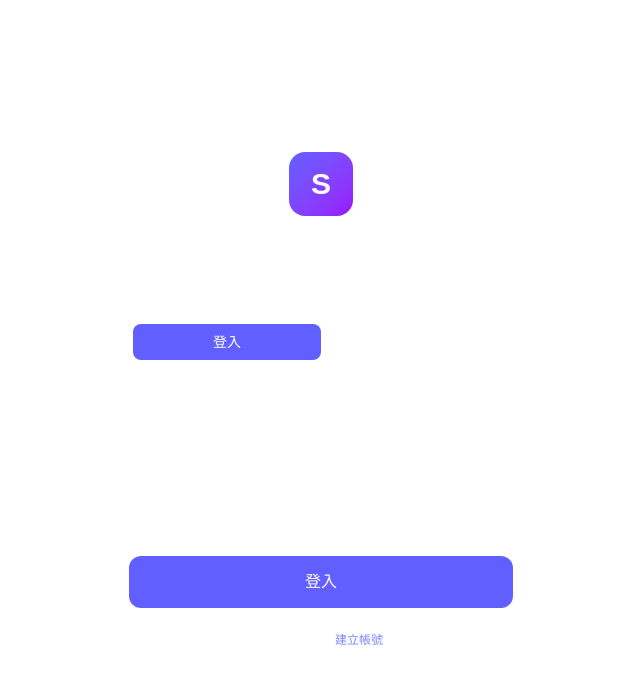
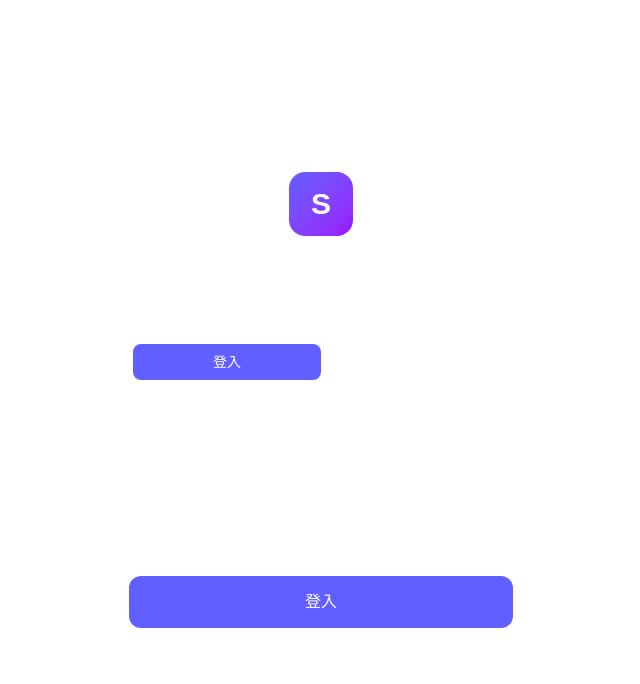
Before and after one commit to Hsuanwen/saveit, a Next.js app: page /login in a window 1280 px wide. Shown: the top 684 px of the page, without its empty margins (319-959 px from the left). Built offline with nearby package versions, Linux system fonts and the light colour scheme.

Commit message:
remove redundant register hint text from login page

```diff
--- a/app/login/page.tsx
+++ b/app/login/page.tsx
@@ -101,14 +101,6 @@ export default function LoginPage() {
           </button>
         </div>
 
-        {mode === "login" && (
-          <p className="text-center text-white/30 text-xs mt-6">
-            還沒有帳號？
-            <button onClick={() => setMode("register")} className="text-indigo-400 ml-1">
-              建立帳號
-            </button>
-          </p>
-        )}
       </div>
     </div>
   );
```
